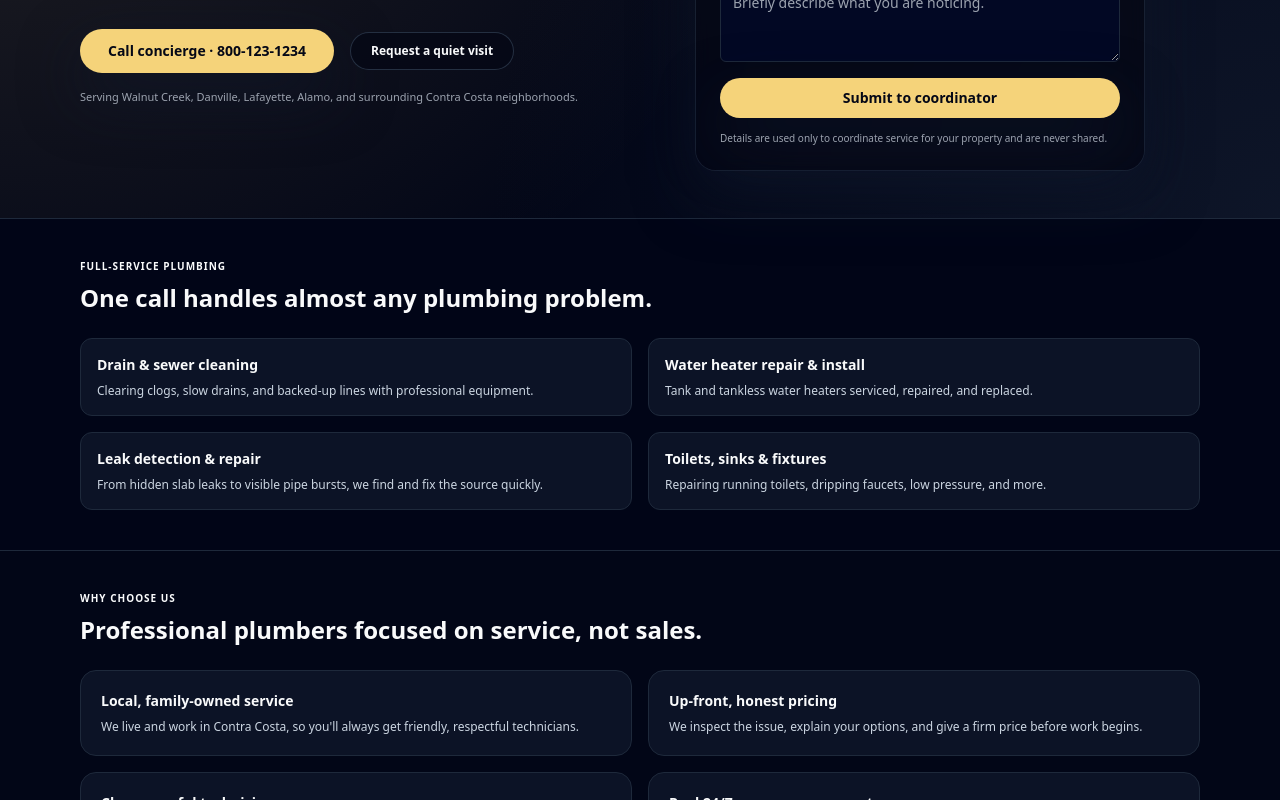
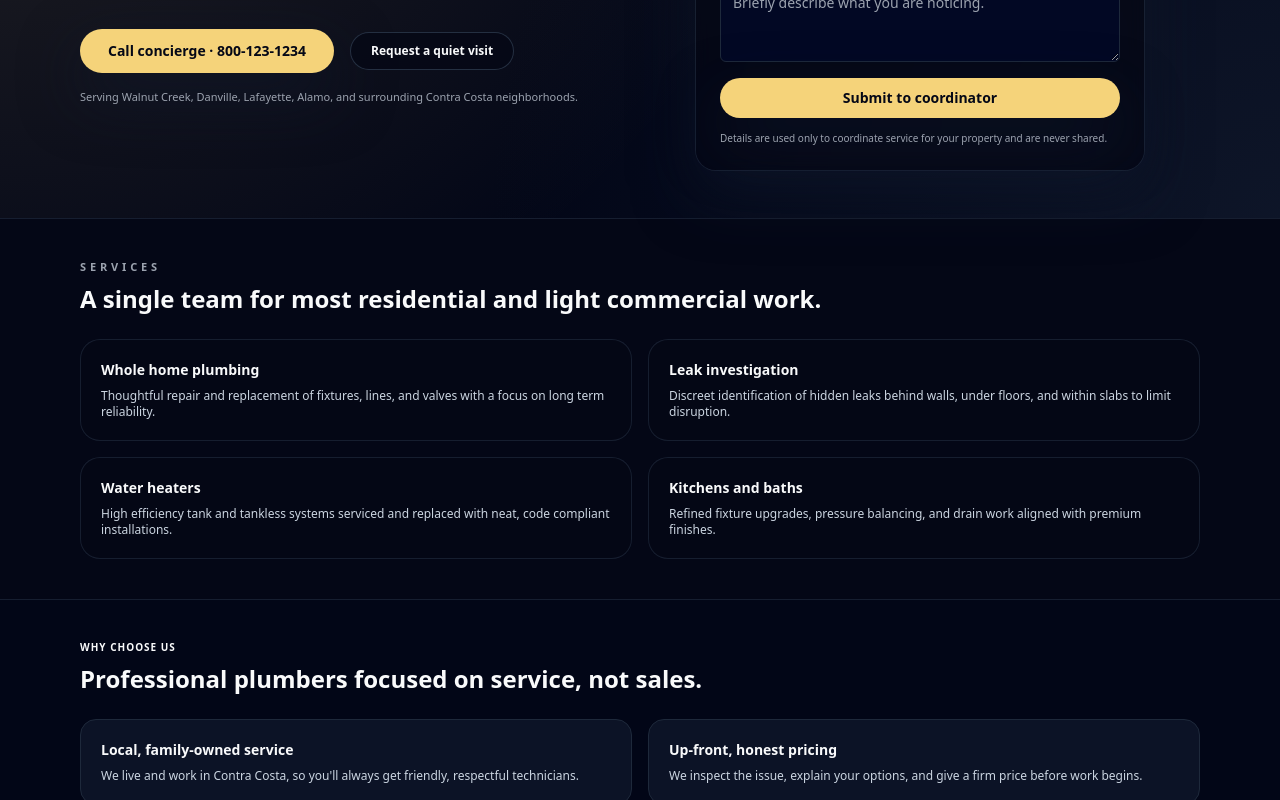
Before and after one commit to mattgoodin16/PLUMBER-PREVIEW, a Next.js app: page / in a window 1280 px wide. Shown: the part 485-1285 px from the top of the page. Built offline with nearby package versions, Linux system fonts and the light colour scheme.

Commit message:
Update Services.tsx

```diff
--- a/components/Services.tsx
+++ b/components/Services.tsx
@@ -1,43 +1,44 @@
 const services = [
   {
-    title: "Drain & sewer cleaning",
-    body: "Clearing clogs, slow drains, and backed-up lines with professional equipment."
+    title: "Whole home plumbing",
+    body: "Thoughtful repair and replacement of fixtures, lines, and valves with a focus on long term reliability."
   },
   {
-    title: "Water heater repair & install",
-    body: "Tank and tankless water heaters serviced, repaired, and replaced."
+    title: "Leak investigation",
+    body: "Discreet identification of hidden leaks behind walls, under floors, and within slabs to limit disruption."
   },
   {
-    title: "Leak detection & repair",
-    body: "From hidden slab leaks to visible pipe bursts, we find and fix the source quickly."
+    title: "Water heaters",
+    body: "High efficiency tank and tankless systems serviced and replaced with neat, code compliant installations."
   },
   {
-    title: "Toilets, sinks & fixtures",
-    body: "Repairing running toilets, dripping faucets, low pressure, and more."
+    title: "Kitchens and baths",
+    body: "Refined fixture upgrades, pressure balancing, and drain work aligned with premium finishes."
   }
 ];
 
 export default function Services() {
   return (
-    <section className="border-y border-slate-800 bg-slate-950/80">
+    <section className="bg-luxeInk/80 border-y border-slate-800/70">
       <div className="mx-auto max-w-6xl px-4 py-10">
-        <p className="text-[10px] uppercase tracking-widest text-brandLightBlue font-semibold">
-          Full-service plumbing
+        <p className="text-[11px] font-semibold uppercase tracking-[0.35em] text-luxeMuted">
+          Services
         </p>
-
-        <h2 className="mt-2 text-xl sm:text-2xl font-semibold">
-          One call handles almost any plumbing problem.
+        <h2 className="mt-2 text-xl font-semibold sm:text-2xl text-luxeIvory">
+          A single team for most residential and light commercial work.
         </h2>
 
         <div className="mt-6 grid gap-4 md:grid-cols-2">
           {services.map((item) => (
-            <div
+            <article
               key={item.title}
-              className="rounded-xl p-4 border border-slate-800 bg-slate-900/80"
+              className="luxe-card rounded-xl2 p-5 shadow-luxeSoft/40"
             >
-              <h3 className="text-sm font-semibold">{item.title}</h3>
+              <h3 className="text-sm font-semibold text-luxeIvory">
+                {item.title}
+              </h3>
               <p className="mt-2 text-xs text-slate-300">{item.body}</p>
-            </div>
+            </article>
           ))}
         </div>
       </div>
```
